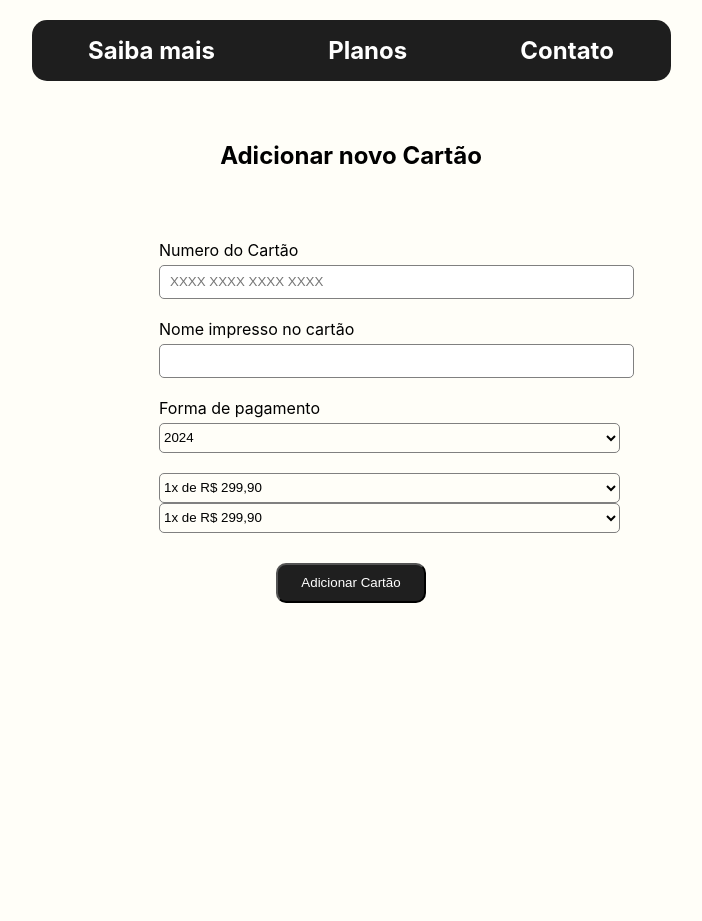
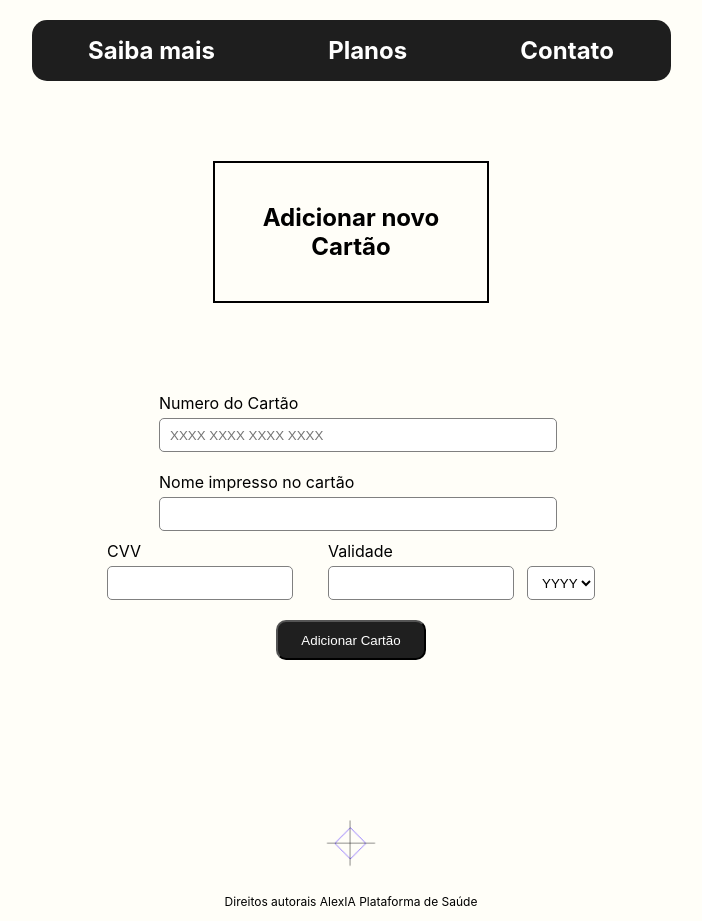
Before and after one commit to getulio-souza/alexIA-app, a React (Create React App) app: page /newcreditcard in a window 1280 px wide. Shown: the whole page, without its empty margins (289-991 px from the left). Before the commit the page ends 800 px from the top, so only its background shows below. Built offline with nearby package versions, Linux system fonts and the light colour scheme.

Commit message:
Update página de adição de novo cartão

```diff
--- a/src/components/newcreditcard/newcreditcard.js
+++ b/src/components/newcreditcard/newcreditcard.js
@@ -4,30 +4,34 @@ import { Link } from "react-router-dom";
 
 import {
   PlansTitle,
+  PlansTitleContainer,
+  CvvInput,
   CreditCardArea,
   CardNumberContainer,
   CardProcessLabel,
   CardUserInput,
   CardNameContainer,
-  CvvOption,
+  InputWrapper,
   PlanUserPayment,
   PlanUserCreditCardTitle,
   PlanUserCreditCardSelect,
-  PlanUserPaymentPortion,
-  PlanUserPortionOption,
+  InfContainers,
   PlanConfirmBtn
 } from "./newcreditcard.styles";
 
 import Navbar from "../navbar/navbar";
+import Footer from "../footer/footer";
 
 function newcreditcard() {
 
 
   return (
     <>
-    <Navbar/>
+      <Navbar />
 
+      <PlansTitleContainer>
         <PlansTitle>Adicionar novo Cartão</PlansTitle>
+      </PlansTitleContainer>
 
       <CreditCardArea>
         <CardNumberContainer>
@@ -47,38 +51,39 @@ function newcreditcard() {
           ></CardUserInput>
         </CardNameContainer>
         <PlanUserPayment>
-          <PlanUserCreditCardTitle>Forma de pagamento</PlanUserCreditCardTitle>
+          <InputWrapper>
+            <PlanUserCreditCardTitle>CVV</PlanUserCreditCardTitle>
+            <CvvInput
+              maxLength={3}
+            ></CvvInput>
+          </InputWrapper>
+          <InfContainers>
+            <InputWrapper>
+              <PlanUserCreditCardTitle>Validade</PlanUserCreditCardTitle>
+              <CvvInput
+                maxLength={16}
+              ></CvvInput>
+            </InputWrapper>
+
             <PlanUserCreditCardSelect
-            placeholder="YYYY"
-          >
+            > <option disabled selected>YYYY</option>
               <option>2024</option>
               <option>2025</option>
               <option>2026</option>
               <option>2027</option>
+              <option>2028</option>
+              <option>2029</option>
+              <option>2030</option>
+              <option>2031</option>
+              <option>2032</option>
             </PlanUserCreditCardSelect>
+          </InfContainers>
         </PlanUserPayment>
-        <PlanUserPaymentPortion>
-          <PlanUserPortionOption
-            placeholder="1x de R$ 299,90"
-          >
-            <option>1x de R$ 299,90</option>
-            <option>2x de R$ 199,90</option>
-            <option>3x de R$ 99,90</option>
-            <option>4x de R$ 59,90</option>
-            <option>5x de R$ 29,90</option>
-          </PlanUserPortionOption>
-          <CvvOption
-            placeholder="1x de R$ 299,90"
-          >
-            <option>1x de R$ 299,90</option>
-            <option>2x de R$ 199,90</option>
-            <option>3x de R$ 99,90</option>
-            <option>4x de R$ 59,90</option>
-            <option>5x de R$ 29,90</option>
-          </CvvOption>
-        </PlanUserPaymentPortion>
+
         <PlanConfirmBtn>Adicionar Cartão</PlanConfirmBtn>
       </CreditCardArea>
+
+      <Footer/>
     </>
 
   );
--- a/src/components/newcreditcard/newcreditcard.styles.js
+++ b/src/components/newcreditcard/newcreditcard.styles.js
@@ -2,23 +2,24 @@ import styled from "styled-components";
 
 export const PlansTitle = styled.h2`
   text-align:center;
-  padding-top:40px;
+  padding:40px;
+  border: solid 2px black;
+  width:15%;
+  margin: auto;
+  margin-top: 80px;
+  margin-bottom: 80px;
 `;
 
-export const PlansSubtitle = styled.h6`
-  text-align:center;
-  min-width:30%;
-  width:30%;
-  max-width:30%;
-  margin:0 auto;
+export const PlansTitleContainer = styled.div`
+width:100%
 `;
-
 
 export const CreditCardArea = styled.div`
   display: flex;
   flex-direction: column;
   align-items: center;
-  padding: 40px 0px;
+  justify-content: center;
+  margin-bottom: 150px;
 `;
 export const CardNumberContainer = styled.div`
   display: flex;
@@ -33,11 +34,21 @@ export const CardProcessLabel = styled.label`
 `;
 
 export const CardUserInput = styled.input`
-  width:120%;
+  width:100%;
   height:30px;
   border-radius:5px;
   border:1px solid grey;
   padding-left:10px;
+`;
+
+
+export const CvvInput = styled.input`
+
+  height:30px;
+  border-radius:5px;
+  border:1px solid grey;
+  padding-left:10px;
+  width: 90%;
 `;
 
 export const CardNameContainer = styled.div`
@@ -50,10 +61,10 @@ export const CardNameContainer = styled.div`
 
 export const PlanUserPayment = styled.div`
   display: flex;
-  flex-direction:column;
+  flex-direction:row;
   align-items:flex-start;
-  padding:10px 0px;
-  width:30%;
+  justify-content: space-between;
+  gap: 30px;
 `;
 
 export const PlanUserCreditCardTitle = styled.label`
@@ -61,25 +72,30 @@ export const PlanUserCreditCardTitle = styled.label`
 `;
 
 export const PlanUserCreditCardSelect = styled.select`
-  min-width:120%;
-  height:30px;
+  height:34px;
   border-radius:5px;
   background-color: transparent;
   border:1px solid grey;
   cursor: pointer;
+  padding-left:10px;
+  background-color:white;
 `;
 
-export const PlanUserPaymentPortion = styled.div`
+export const InfContainers = styled.div`
   display: flex;
-  flex-direction:column;
-  align-items:flex-start;
-  padding:10px 0px;
-  width:30%;
+  align-items: flex-end;
+  gap: 8px;
+
 
 `;
 
-export const PlanUserPortionOption = styled.select`
-  min-width:120%;
+export const InputWrapper = styled.div`
+display: flex;
+flex-direction: column;
+
+`;
+
+export const PlanUserPortionOption = styled.text`
   height:30px;
   border-radius:5px;
   border:1px solid grey;
@@ -87,8 +103,8 @@ export const PlanUserPortionOption = styled.select`
   cursor: pointer;
 `;
 
-export const CvvOption = styled.select`
-  min-width:120%;
+export const CvvOption = styled.text`
+
   height:30px;
   border-radius:5px;
   border:1px solid grey;
```
Lines whose indentation alone changed are shown as unchanged.
